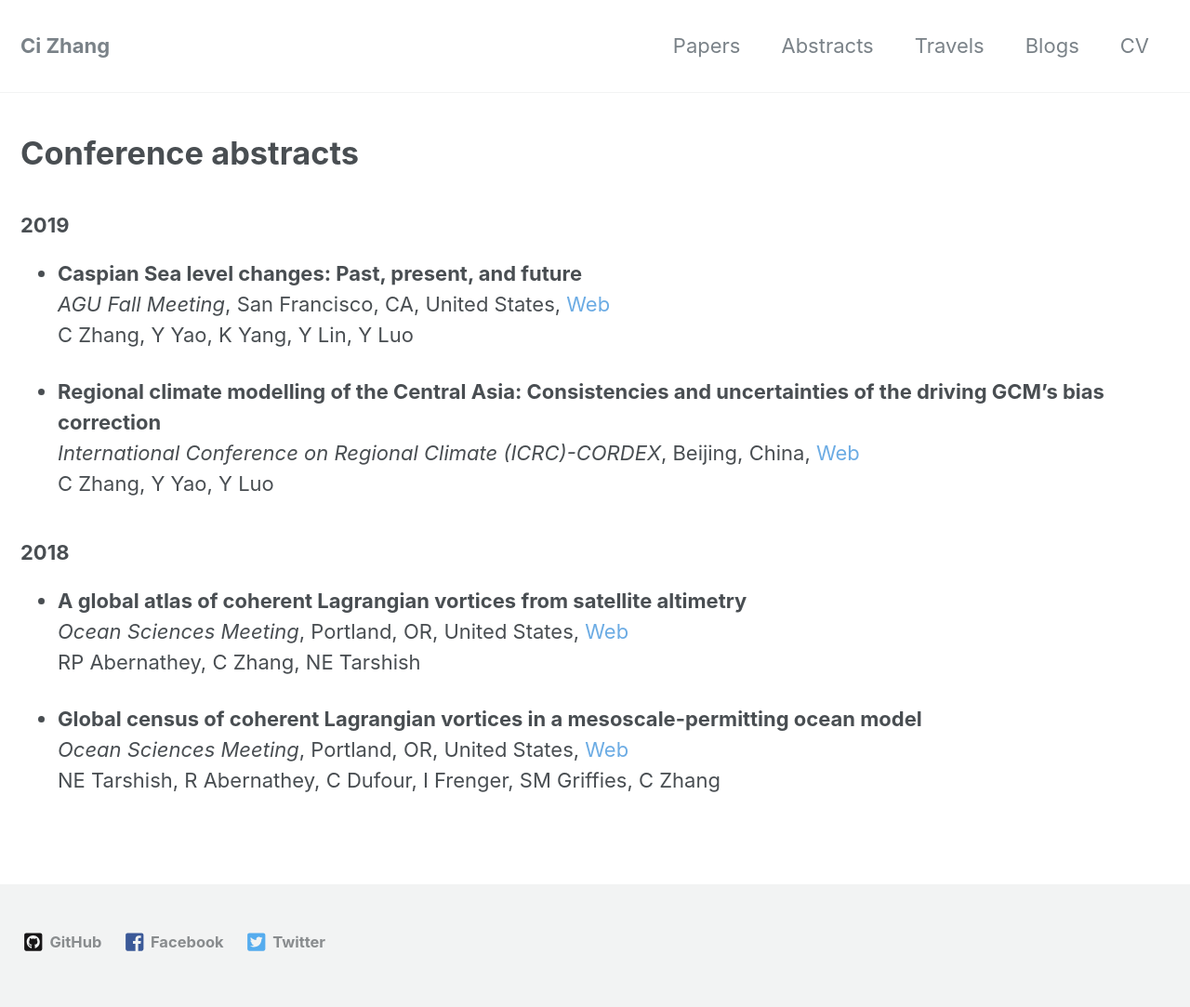
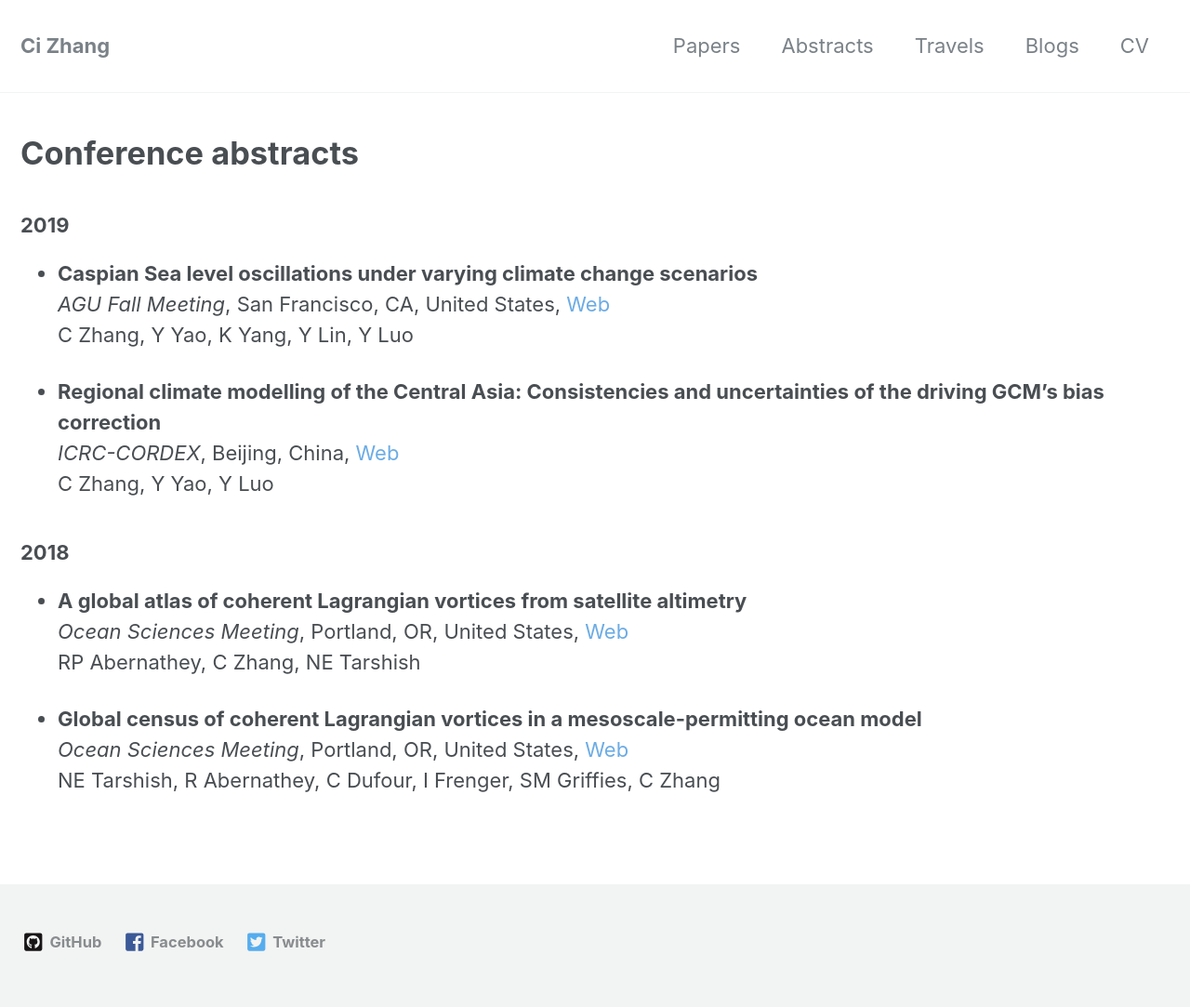
Before and after one commit to ci-zhang/ci-zhang.github.io, a Jekyll site: the page built from _pages/abstracts.md, in a window 1280 px wide. Shown: the whole page at 93% size. Built offline with Jekyll 4.4.1, drawn with Linux system fonts in a browser that asks for light colours; nearby versions of some CDN libraries; a style sheet for code colours, icons or effects is not loaded.

Commit message:
Update abstracts.md

```diff
--- a/_pages/abstracts.md
+++ b/_pages/abstracts.md
@@ -7,14 +7,14 @@ layout: space
 
 ### 2019
 
-* **Caspian Sea level changes: Past, present, and future**
+* **Caspian Sea level oscillations under varying climate change scenarios**
   *AGU Fall Meeting*, San Francisco, CA, United States, [Web][w4]
   C Zhang, Y Yao, K Yang, Y Lin, Y Luo
 
   [w4]: https://www2.agu.org/fall-meeting
 
 *  **Regional climate modelling of the Central Asia: Consistencies and uncertainties of the driving GCM's bias correction**
-   *International Conference on Regional Climate (ICRC)-CORDEX*, Beijing, China, [Web][w3]
+   *ICRC-CORDEX*, Beijing, China, [Web][w3]
    C Zhang, Y Yao, Y Luo
 
    [w3]: http://icrc-cordex2019.cordex.org
```
